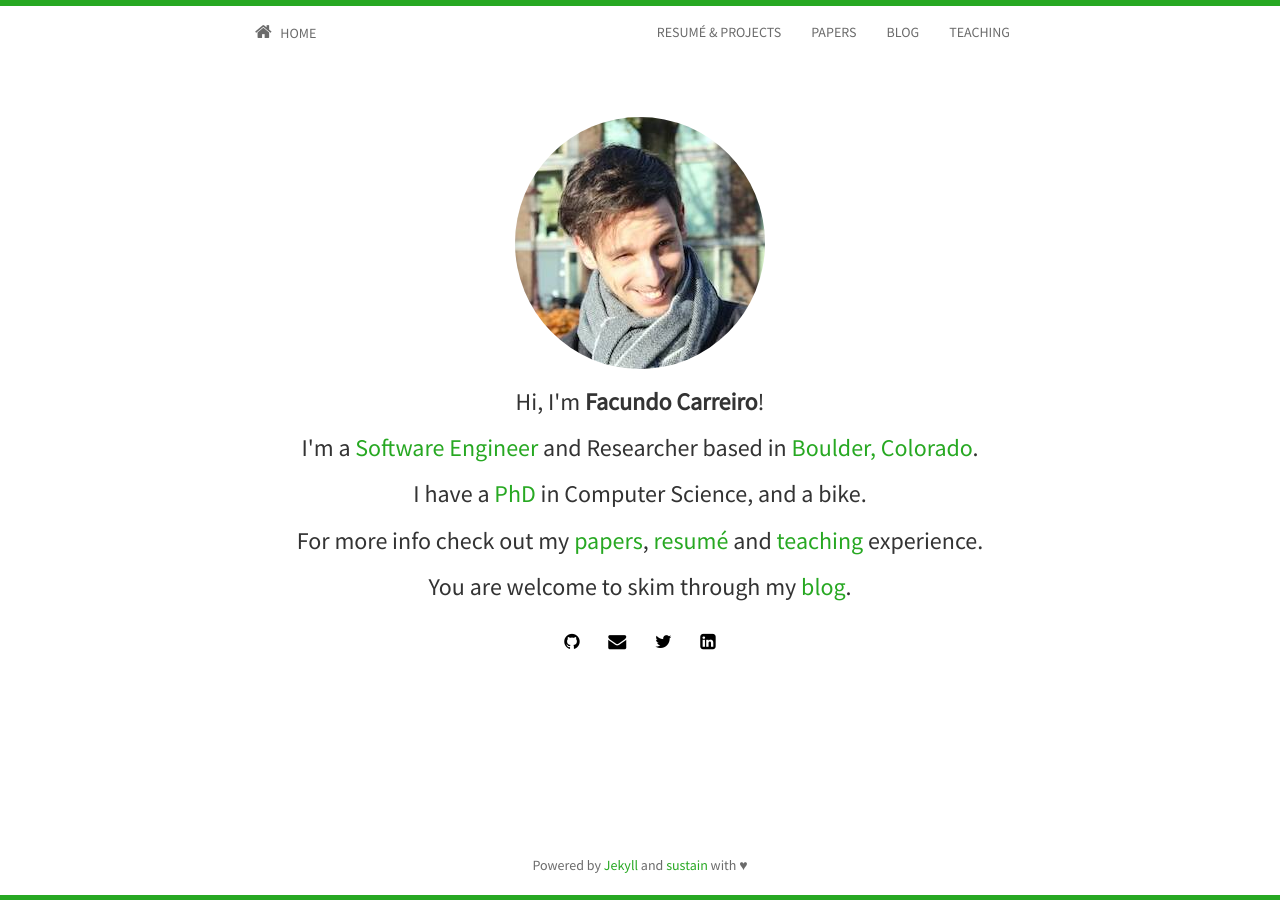
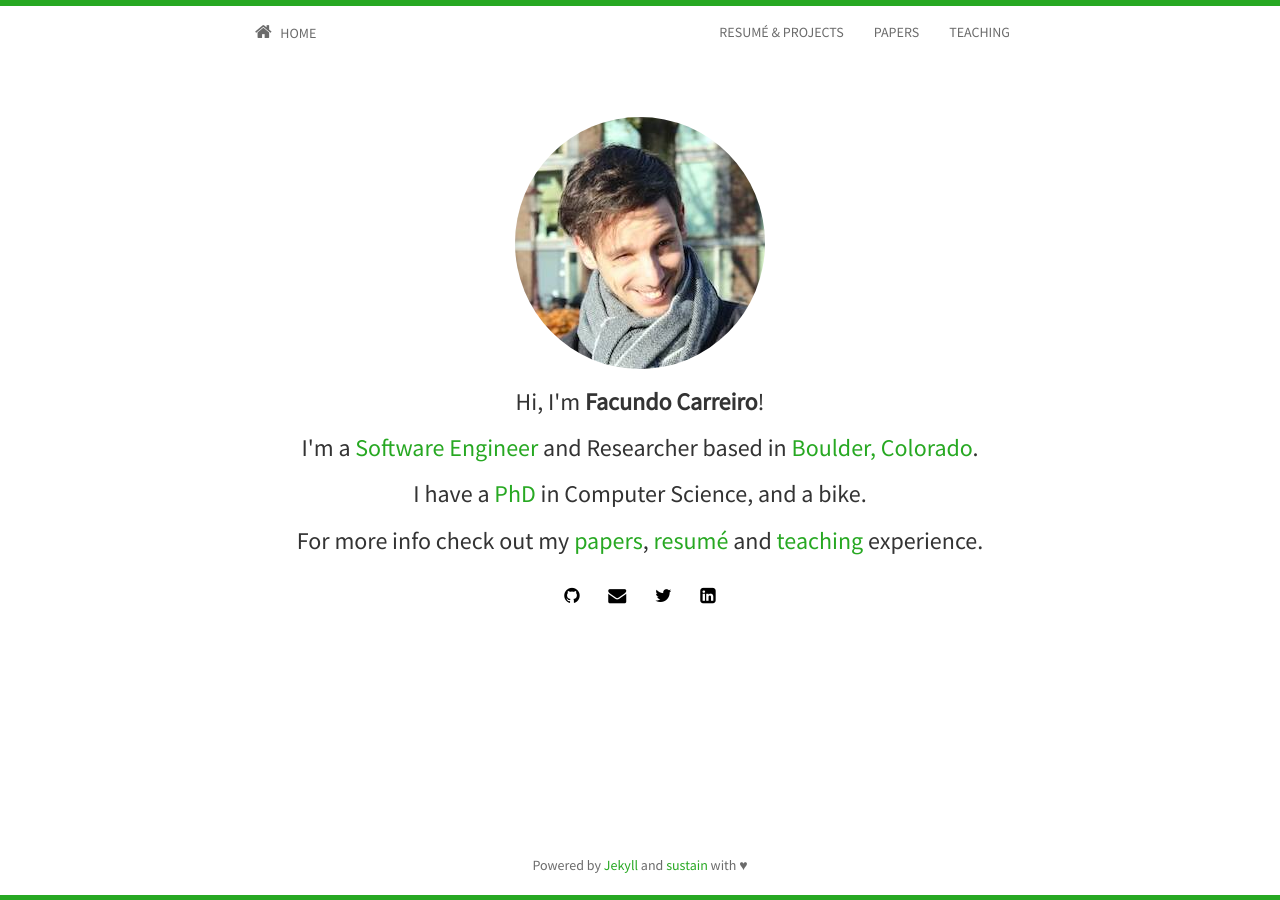
Before and after one commit to fcarreiro/fcarreiro.github.com, a Jekyll site: the page built from index.html, in a window 1280 px wide. Built offline with Jekyll 4.4.1, drawn with Linux system fonts in a browser that asks for light colours; nearby versions of some CDN libraries; the list of posts is cut into pages by our own code.

Commit message:
Disable blog

```diff
--- a/_includes/header.html
+++ b/_includes/header.html
@@ -15,7 +15,7 @@
       <ul class="nav navbar-nav navbar-right">
         <li><a href="{{ site.baseurl }}projects.html">RESUMÉ &amp; PROJECTS</a></li>
         <li><a href="{{ site.baseurl }}papers.html">PAPERS</a></li>
-        <li><a href="{{ site.baseurl }}blog.html">BLOG</a></li>
+        <!-- <li><a href="{{ site.baseurl }}blog.html">BLOG</a></li> -->
         <li><a href="{{ site.baseurl }}teaching.html">TEACHING</a></li>
       </ul>
     </div>
--- a/index.html
+++ b/index.html
@@ -11,7 +11,7 @@ layout: home
     <h3>I'm a <a href="{{ site.baseurl }}projects.html">Software Engineer</a> and Researcher based in <a href="https://www.google.com/maps/place/Boulder,+Colorado" target="_blank">Boulder, Colorado</a>.</h3>
     <h3>I have a <a href="{{ site.baseurl }}papers.html">PhD</a> in Computer Science, and a bike.</h3>
     <h3>For more info check out my <a href="{{ site.baseurl }}papers.html">papers</a>, <a href="{{ site.baseurl }}projects.html">resumé</a> and <a href="{{ site.baseurl }}teaching.html">teaching</a> experience.</h3>
-    <h3>You are welcome to skim through my <a href="{{ site.baseurl }}blog.html">blog</a>.</h3>
+    <!-- <h3>You are welcome to skim through my <a href="{{ site.baseurl }}blog.html">blog</a>.</h3> -->
     <!-- <h3>If you like chatting you can ask my <a href="{{ site.baseurl }}hirebot.html">chatbot</a> about me.</h3> -->
     <!-- <h3>Contact me at <a href="http://twitter.com/{{ site.twitter }}">@{{ site.twitter }}</a> or by <a href="mailto:{{ site.email }}">email</a>.</h3> -->
     {% include social.html %}
```
